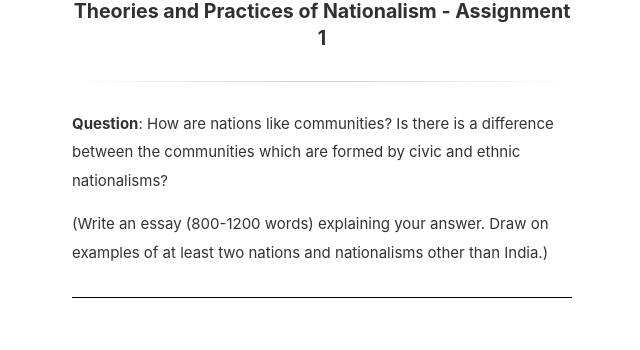
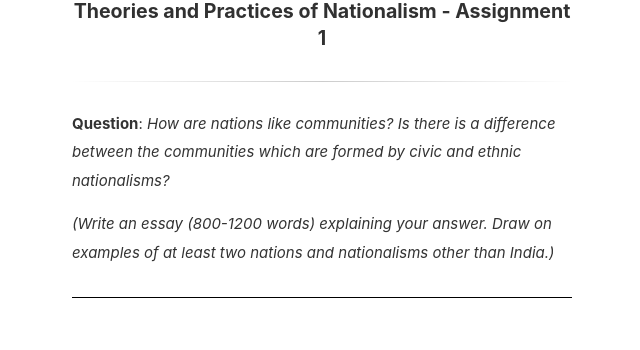
Before and after one commit to zubairabid/Semester7, a Jekyll site: the page built from subjects/nationalism/assign/20171076_Nationalism_asgn1.md, in a window 1280 px wide. Shown: the part 172-522 px from the top of the page, without its empty margins (318-958 px from the left). Built offline with Jekyll 4.4.1, drawn with Linux system fonts in a browser that asks for light colours.

```diff
--- a/subjects/nationalism/assign/20171076_Nationalism_asgn1.md
+++ b/subjects/nationalism/assign/20171076_Nationalism_asgn1.md
@@ -4,10 +4,11 @@ author: Zubair Abid, 20171076
 layout: page
 ---
 
-**Question**: How are nations like communities? Is there is a difference between
-the communities which are formed by civic and ethnic nationalisms?
+**Question**:
+*How are nations like communities? Is there is a difference between
+the communities which are formed by civic and ethnic nationalisms?*
 
-(Write an essay (800-1200 words) explaining your answer. Draw on examples of at
-least two nations and nationalisms other than India.)
+*(Write an essay (800-1200 words) explaining your answer. Draw on examples of at
+least two nations and nationalisms other than India.)*
 
 <hr>
```
Also changed, not shown: index.md (+5 -3 lines), subjects/IRE/index.md (+3 -0 lines), subjects/nationalism/assign/1.md (+6 -0 lines), subjects/nationalism/index.md (+1 -2 lines), 1 other file.
